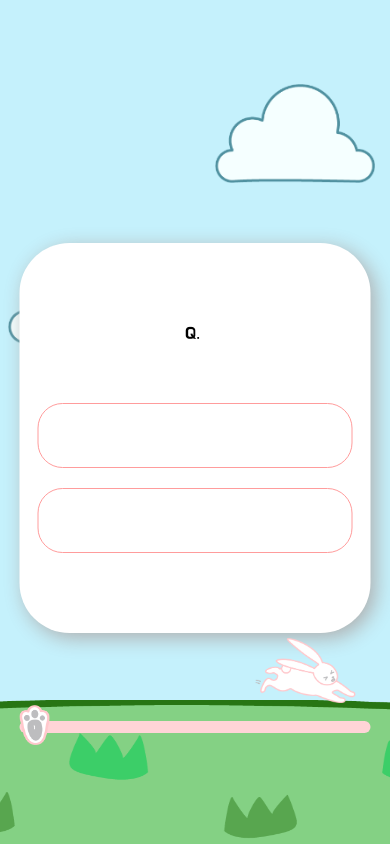
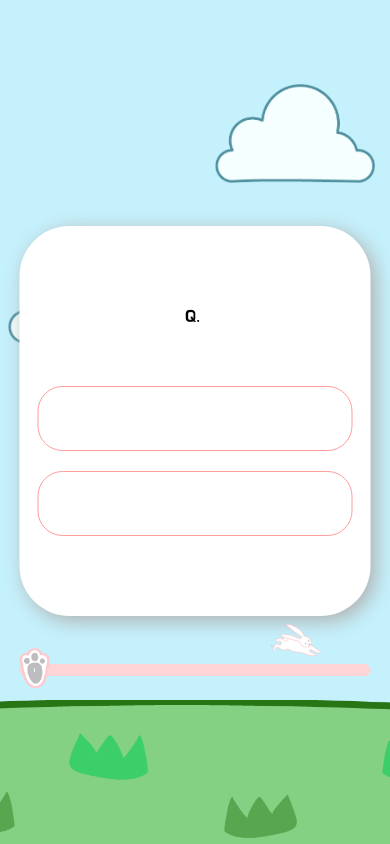
Before and after one commit to purplecode-team/developer-designer-type-indicator, a React app: page /test/1 in a window 390 px wide. Built offline with nearby package versions, Linux system fonts and the light colour scheme; the HTML template or start-up script is replaced by a standard one.

Commit message:
refactor: mobile css

```diff
--- a/src/components/test/ContentNav.jsx
+++ b/src/components/test/ContentNav.jsx
@@ -5,15 +5,18 @@ import media from '../../lib/styles/media';
 
 const NavBar = styled.div`
   position: absolute;
-  bottom: -100px;
+  bottom: -140px;
   width: 700px;
-  height: 12px;
+  height: 20px;
   border-radius: 10px;
   background-color: #ffd4d7;
   left: -100px;
+  z-index:99;
   @media (max-width: ${media.tablet}){
     width:100%;
     left:0;
+    bottom: -60px;
+    height: 12px;
   }
 `;
 
@@ -39,7 +42,7 @@ const NavCount = styled.p`
 
 const ContentNav = ({ count }) => {
   const Question = 15;
-  // STEP = Nav 길이 100% 중 질문 수 비율
+  // STEP = Nav 길이 100% 중 질문지 1개 당 너비 비율
   const STEP = 100/Question;
 
   return (
--- a/src/pages/Test.jsx
+++ b/src/pages/Test.jsx
@@ -17,12 +17,7 @@ const MainWrapper = styled.div`
   width: 100vw;
   position: relative;
   background-color: #c5f1fc;
-  @media (min-width: ${media.mobileL}) {
-    overflow: hidden;
-  }
-  @media (max-width: ${media.mobileL}) {
-    overflow-x: hidden;
-  }
+  overflow: hidden;
 `;
 
 const RightTree = styled.img`
@@ -63,7 +58,7 @@ const Container = styled.div`
     width: 450px;
     position: absolute;
     left: 50%;
-    bottom: 25%;
+    bottom: 27%;
     transform: translateX(-50%);
   }
   @media (max-width: ${media.mobileL}) {
@@ -94,11 +89,13 @@ const ContentWrap = styled.div`
 
 const SmallCharacter = styled.img`
   position: absolute;
-  bottom: -70px;
-  right: -50px;
-  width: 100px;
+  bottom: -110px;
+  right: -170px;
+  width: 110px;
   @media (max-width: ${media.tablet}) {
-    right: 15px;
+    right: 50px;
+    bottom: -40px;
+    width: 50px;
   }
 `;
 
```
